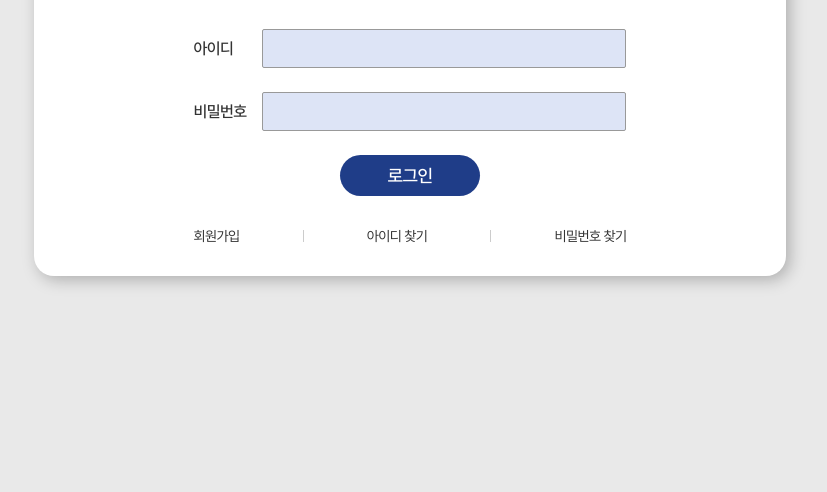
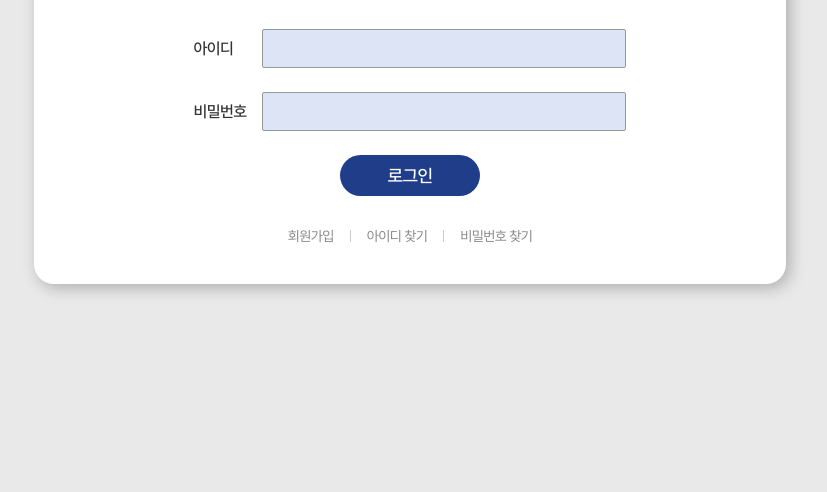
Before and after one commit to diego9509/2025-agriexpo, a plain HTML site: page index.html in a window 1280 px wide. Shown: the part 308-800 px from the top of the page, without its empty margins (230-1057 px from the left). Drawn offline with Linux system fonts and the light colour scheme.

Commit message:
modify signins

```diff
--- a/css/button.scss
+++ b/css/button.scss
@@ -7,6 +7,10 @@ button {
     padding: $elem-tb 1.25rem;
     border: 1px solid $border-button;
     border-radius: $basic-radius;
+    &:hover {
+        border-color: $light-blue;
+        color: $light-blue;
+    }
     &.is-primary {
         background: $light-blue;
         border: none;
--- a/css/layout.scss
+++ b/css/layout.scss
@@ -9,6 +9,9 @@
     &.around {
         justify-content: space-around;
     }
+    &.center {
+        justify-content: center;
+    }
     &.align-center {
         align-items: center;
     }
--- a/css/signIn.scss
+++ b/css/signIn.scss
@@ -30,11 +30,12 @@
             }
         }
         p {
+            line-height: 1.5;
             text-align: center;
             margin: 0 0 2rem;
         }
         > div {
-            padding: 2rem 10rem;
+            padding: 2.5rem 10rem;
         }
         background: white;
     }
@@ -43,7 +44,6 @@
         flex-direction: column;
         gap: 1.5rem;
         align-items: center;
-        margin-bottom: 2rem;
         > .flex {
             width: 100%;
             justify-content: space-between;
@@ -76,10 +76,15 @@
     }
     .flex.center {
         align-items: center;
+        margin-top: 2rem;
+        gap: 1rem;
         a {
-            color: #333;
+            color: #888;
             text-decoration: none;
             font-size: .875rem;
+            &:hover {
+                color: $dark-blue;
+            }
         }
         hr {
             width: 1px;
--- a/index.html
+++ b/index.html
@@ -24,12 +24,12 @@
                     </div>
                     <button type="submit">로그인</button>
                 </form>
-                <div class="flex center between">
-                    <a href="./pages/signUp.html">회원가입</a>
+                <div class="flex center">
+                    <a href="./pages/signin/signUp.html">회원가입</a>
                     <hr />
-                    <a href="./pages/findID.html">아이디 찾기</a>
+                    <a href="./pages/signin/findID.html">아이디 찾기</a>
                     <hr />
-                    <a href="./pages/findPW.html">비밀번호 찾기</a>
+                    <a href="./pages/signin/findPW.html">비밀번호 찾기</a>
                 </div>
             </div>
         </div>
```
Also changed, not shown: pages/signin/findID.html (renamed from pages/findID.html, +1 -1 lines), pages/signin/findPW.html (renamed from pages/findPW.html, +1 -1 lines), pages/signin/signUp.html (renamed from pages/signUp.html, +1 -1 lines), css/layout.min.css, css/style.min.css, 2 other files.
